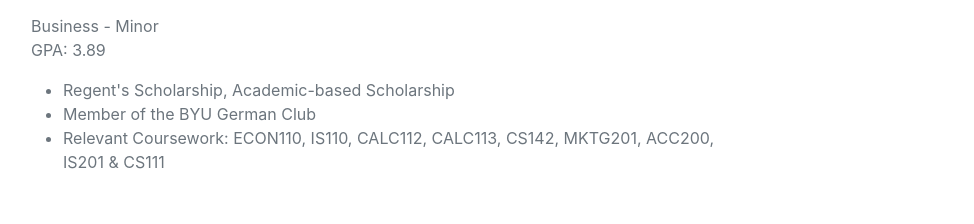
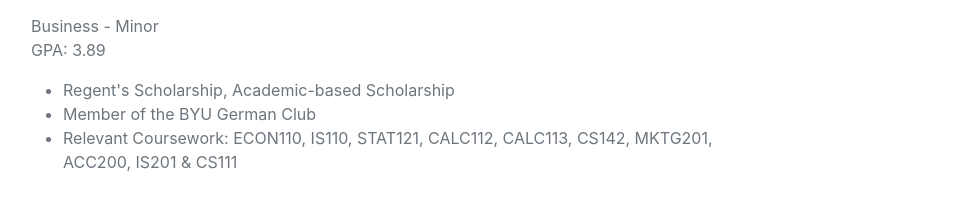
Before and after one commit to Xapamma21/201, a plain HTML site: page index.html in a window 1280 px wide. Shown: the part 2100-2324 px from the top of the page, without its empty margins (289-1263 px from the left). Drawn offline with nearby package versions, Linux system fonts and the light colour scheme; a web font is replaced by a local one.

Commit message:
Add files via upload

```diff
--- a/index.html
+++ b/index.html
@@ -122,7 +122,7 @@
                             <ul>
                                 <li>Regent's Scholarship, Academic-based Scholarship</li>
                                 <li>Member of the BYU German Club</li>
-                                <li>Relevant Coursework: ECON110, IS110, CALC112, CALC113, CS142, MKTG201, ACC200, IS201 &amp CS111</li>
+                                <li>Relevant Coursework: ECON110, IS110, STAT121, CALC112, CALC113, CS142, MKTG201, ACC200, IS201 &amp CS111</li>
                             </ul>
                         </div>
                         <div class="flex-shrink-0"><span class="text-primary">August 2020 - April 2026</span></div>
```
